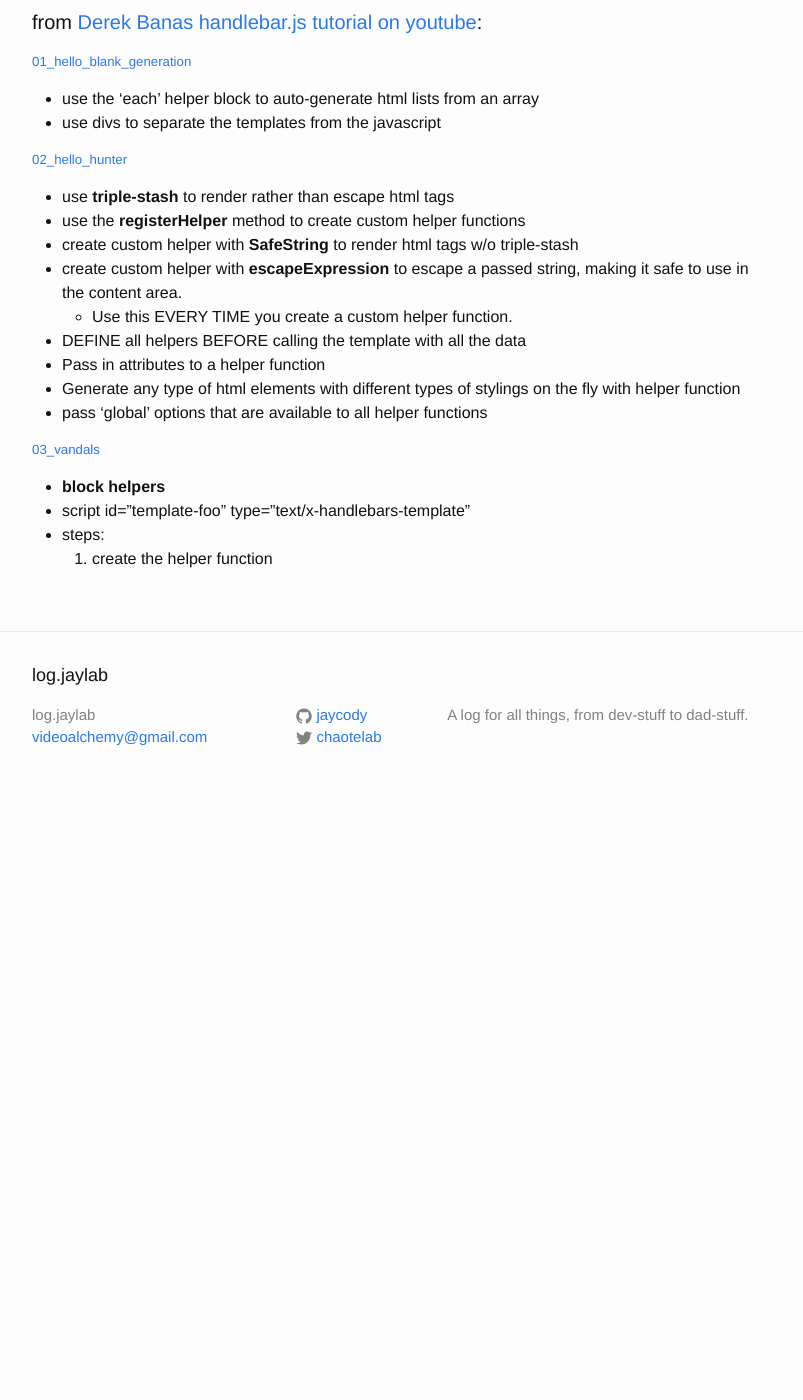
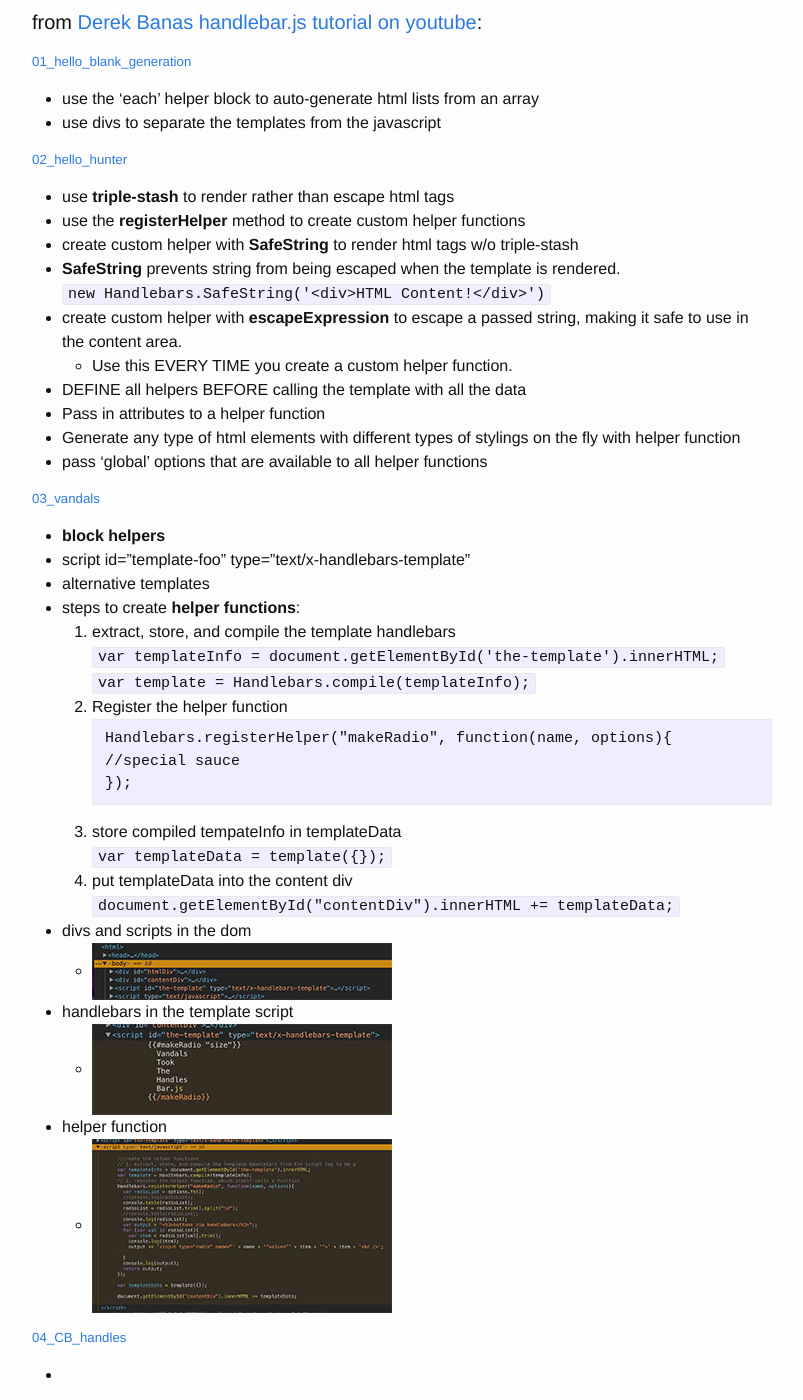
Before and after one commit to jaycody/log.jaylab, a Jekyll site: the page built from _posts/2016-06-23-training-wheels-and-handlebars.js.markdown, in a window 1280 px wide and 1400 px high, scrolled down 355 px. Shown: the whole window, without its empty margins (238-1041 px from the left). Built offline with Jekyll 4.4.1, drawn with Linux system fonts in a browser that asks for light colours; before the commit the page ends 1164 px from its top, so only the background shows below that.

Commit message:
added several draft posts

````diff
--- a/_posts/2016-06-23-training-wheels-and-handlebars.js.markdown
+++ b/_posts/2016-06-23-training-wheels-and-handlebars.js.markdown
@@ -22,6 +22,8 @@
 - use **triple-stash** to render rather than escape html tags
 - use the **registerHelper** method to create custom helper functions
 - create custom helper with **SafeString** to render html tags w/o triple-stash
+- **SafeString** prevents string from being escaped when the template is rendered.
+```new Handlebars.SafeString('<div>HTML Content!</div>')```
 - create custom helper with **escapeExpression** to escape a passed string, making it safe to use in the content area.
   - Use this EVERY TIME you create a custom helper function.
 - DEFINE all helpers BEFORE calling the template with all the data
@@ -32,5 +34,27 @@
 ##### [03_vandals](http://dev.jaylab.io/handlebars/03_vandals)
 - **block helpers**
 - script id="template-foo" type="text/x-handlebars-template"
-- steps:
-  1. create the helper function
+- alternative templates
+- steps to create **helper functions**:
+   1. extract, store, and compile the template handlebars
+```var templateInfo = document.getElementById('the-template').innerHTML;```
+```var template = Handlebars.compile(templateInfo);```
+  2. Register the helper function
+```
+Handlebars.registerHelper("makeRadio", function(name, options){
+  //special sauce
+});
+```
+  3. store compiled tempateInfo in templateData
+  ```var templateData = template({});```
+  4. put templateData into the content div
+  ```document.getElementById("contentDiv").innerHTML += templateData;```
+- divs and scripts in the dom
+  - ![jaylab]({{log.jaylab.io}}/assets/picts/2016_06_24-handlebars-0.jpg)
+- handlebars in the template script
+  - ![jaylab]({{log.jaylab.io}}/assets/picts/2016_06_24-handlebars-1.jpg)
+- helper function
+  - ![jaylab]({{log.jaylab.io}}/assets/picts/2016_06_24-handlebars-2.jpg)
+
+##### [04_CB_handles](http://dev.jaylab.io/handlebars/04_CB_handles)
+-
````
Also changed, not shown: _drafts/assets-folder.markdown (added), _drafts/camping-loadmaster.markdown (added), assets/picts/2016_06_24-handlebars-0.jpg (added), assets/picts/2016_06_24-handlebars-1.jpg (added), assets/picts/2016_06_24-handlebars-2.jpg (added).
